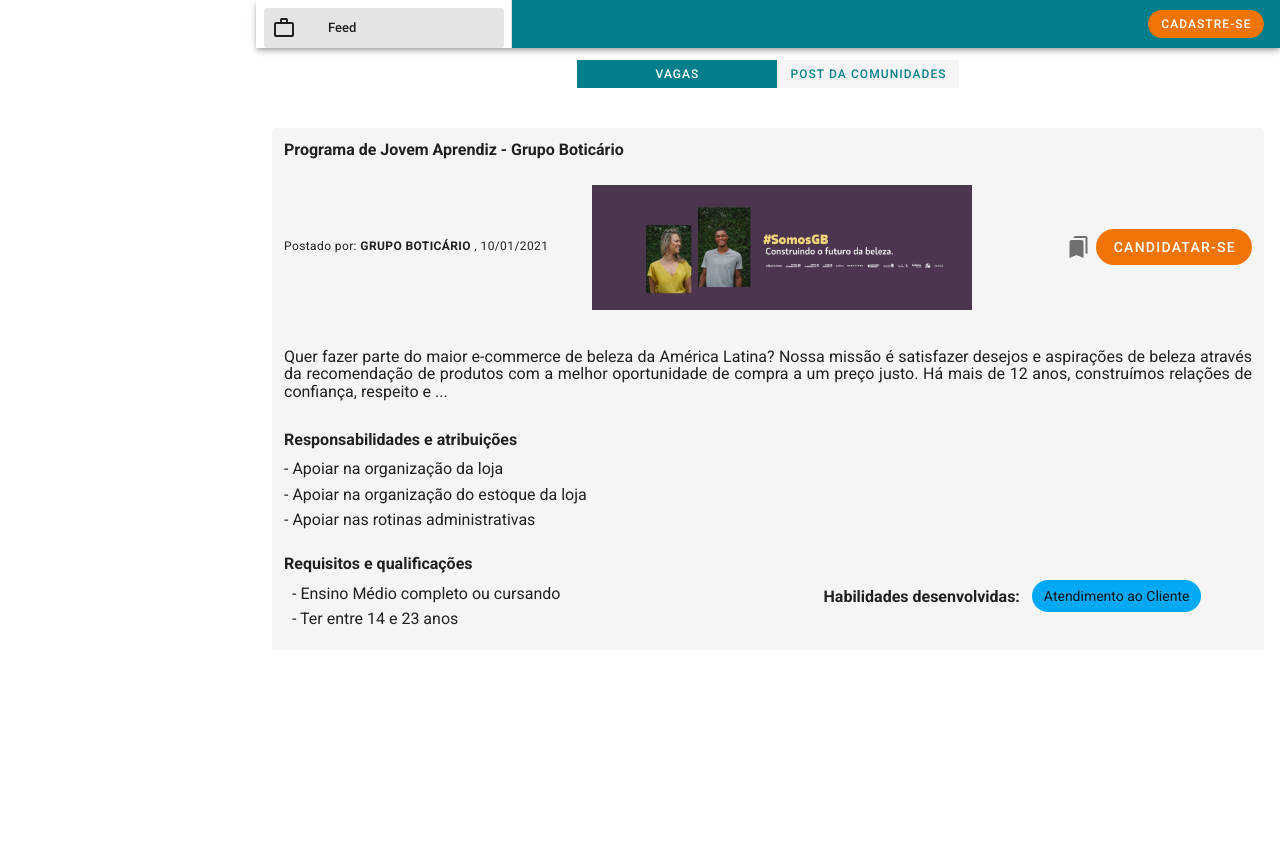
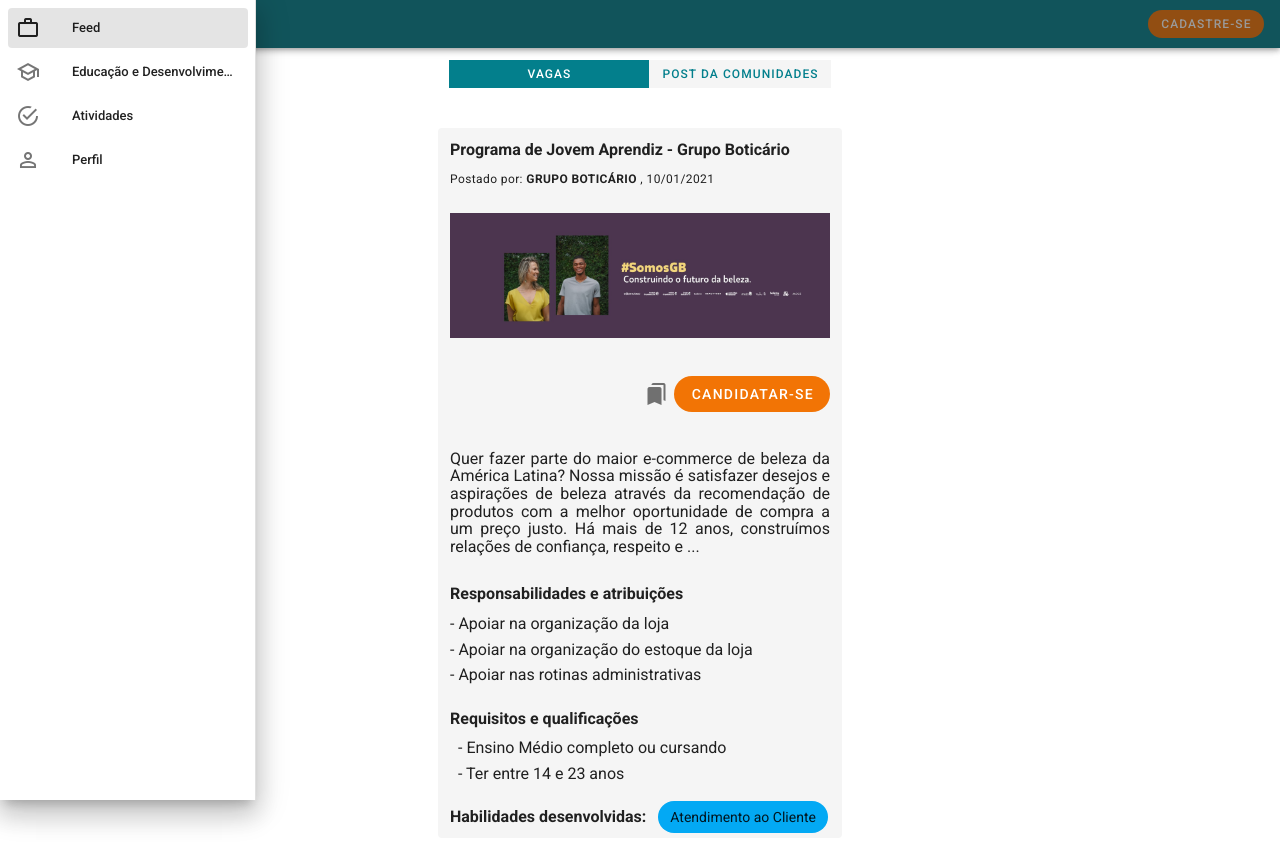
Before and after one commit to flpgst/worko, a Vue app: page / in a window 1280 px wide. Both pictures are taken after a click on the button 28 px from the left and 24 px from the top of the page. Before the commit the page ends 800 px from the top, so only its background shows below. Built offline with nearby package versions, Linux system fonts and the light colour scheme.

Commit message:
ajuste de visualização em desktop

```diff
--- a/src/App.vue
+++ b/src/App.vue
@@ -1,7 +1,7 @@
 <template>
   <v-app>
     <v-app-bar app color="primary" dense>
-      <v-app-bar-nav-icon @click="drawer = true" dark />
+      <v-app-bar-nav-icon @click="drawer = !drawer" dark />
 
       <div class="d-flex align-center">
         <v-img
@@ -24,7 +24,7 @@
       >
         Cadastre-se
       </v-btn>
-      <v-navigation-drawer v-model="drawer" absolute app>
+      <v-navigation-drawer v-model="drawer" absolute app temporary>
         <v-list nav dense>
           <v-list-item-group v-model="group">
             <v-list-item v-for="{ nome, icon, path } in menus" :to="path" :key="nome">
@@ -39,7 +39,9 @@
     </v-app-bar>
 
     <v-main>
-      <router-view />
+      <v-container style="width: 420px" class="pa-0">
+        <router-view />
+      </v-container>
     </v-main>
   </v-app>
 </template>
```
